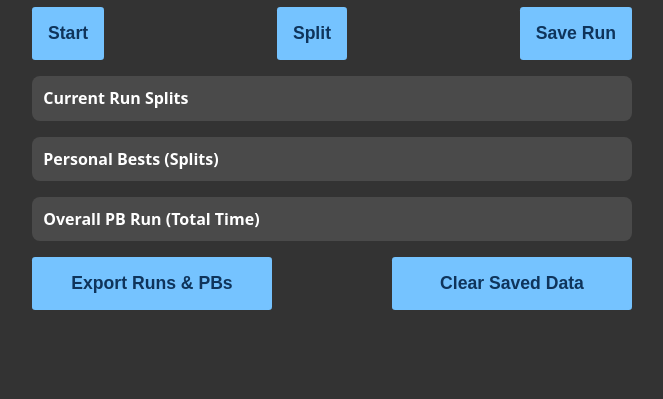
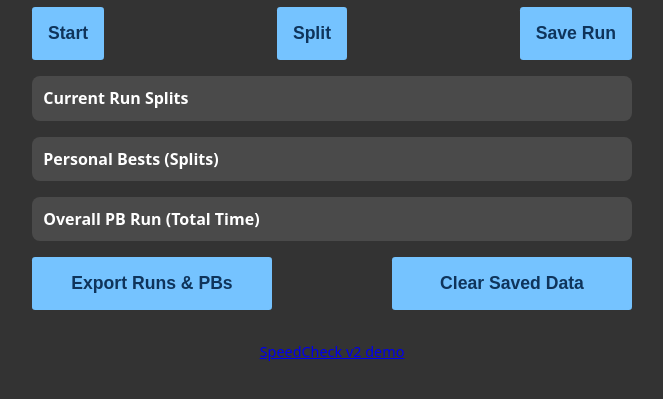
Before and after one commit to InTheAveryOverTheSea/Speedcheck, a plain HTML site: page index.html in a window 1280 px wide. Shown: the part 203-602 px from the top of the page, without its empty margins (8-671 px from the left). Drawn offline with Linux system fonts and the light colour scheme.

Commit message:
Adding footer

```diff
--- a/index.html
+++ b/index.html
@@ -44,6 +44,7 @@
   <button id="clearDataBtn" class="bottombutton">Clear Saved Data</button>
 </div>
 
+<footer><a href="https://intheaveryoverthesea.github.io/speedcheck/">SpeedCheck v2 demo</a></footer>
 </main>
 </body>
 </html>
--- a/stylesheet.css
+++ b/stylesheet.css
@@ -120,3 +120,9 @@ margin: 0;
 margin: 0;
 }
 }
+footer {
+  text-align: center;
+  margin-top: 2rem;
+  color: #ffffff;
+  font-size: 0.9em;
+}
```
